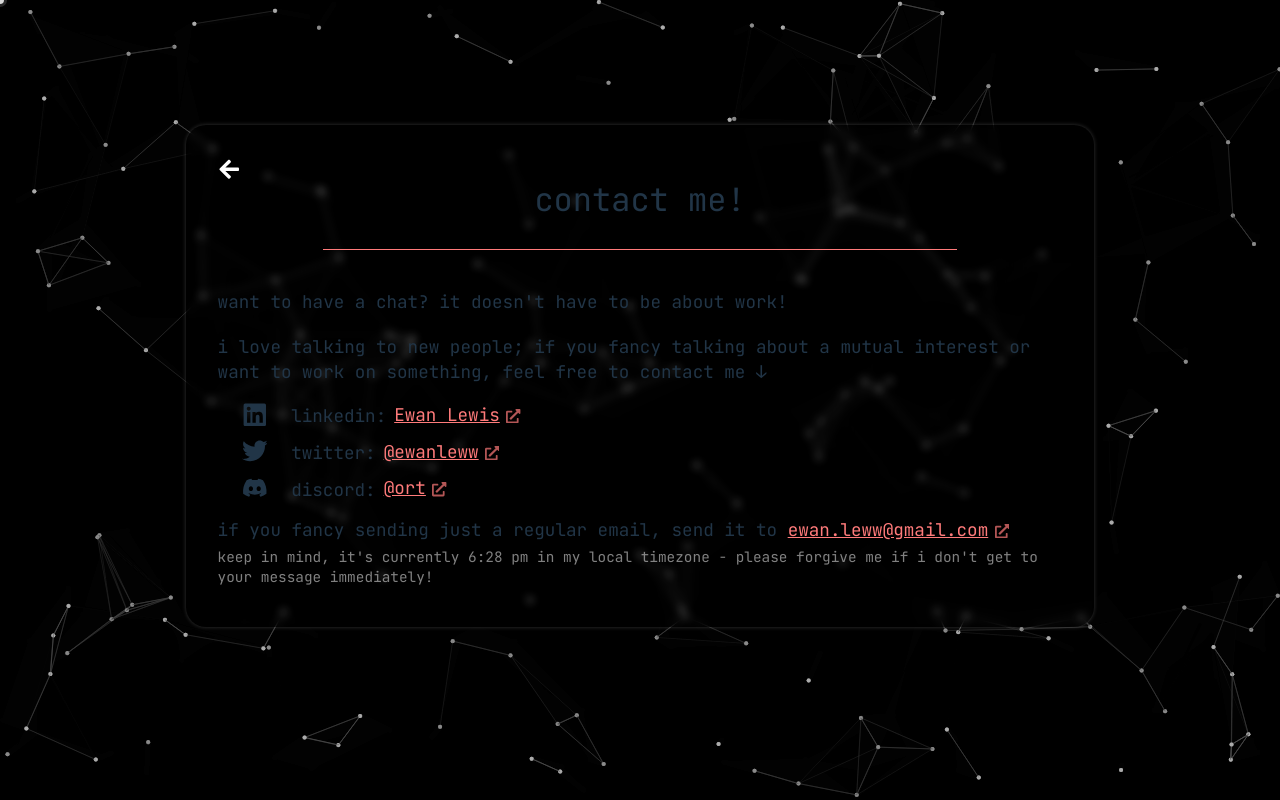
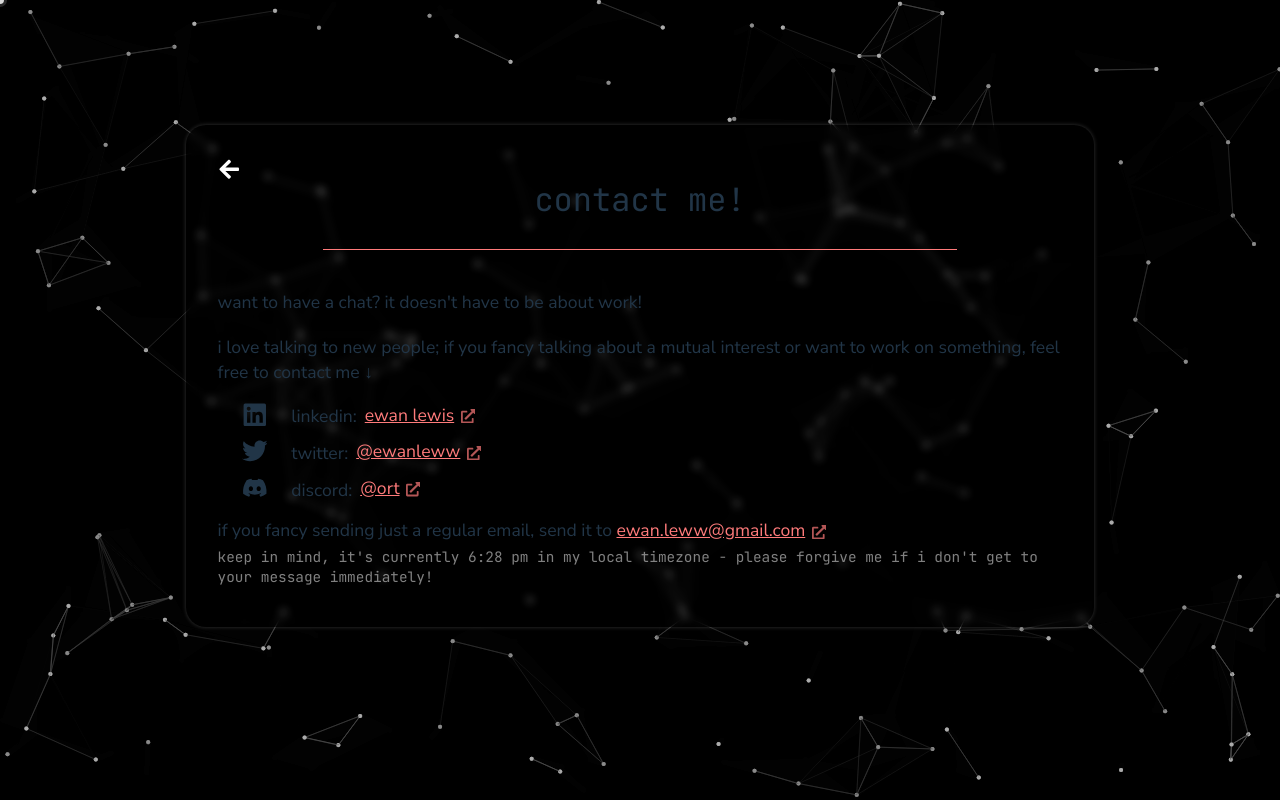
Before and after one commit to ewanlew/ewanlew.github.io, a React (Vite) app: page /contact in a window 1280 px wide. Built offline with nearby package versions, Linux system fonts and the light colour scheme.

Commit message:
near final format

```diff
--- a/src/About.jsx
+++ b/src/About.jsx
@@ -88,8 +88,8 @@ function About() {
                 </div>
                 <p className="body-text" style={{ paddingTop: "2rem" }}>
                     wanna have a nose at how i use these skills, or what i'm using them for right now? have
-                    a look at my{" "}
-                    <ExternalLinkWrapper href="/projects#skills">projects</ExternalLinkWrapper>
+                    a look {" "}
+                    <ExternalLinkWrapper href="/projects#skills">here!</ExternalLinkWrapper>
                 </p>
 
 
@@ -98,7 +98,7 @@ function About() {
                 <h2 style={{marginBottom: "1.2rem" }}>outside of work!</h2>
 
                 <p className="body-text">
-                    video games have been a huge part of my life since i was a child. they are what
+                    video games have been a huge part of my life since i was a kid. they are what
                     shaped me as person and what made me want to pursue a career in any kind of
                     software development.
                 </p>
@@ -109,7 +109,7 @@ function About() {
                     </ExternalLinkWrapper> {" "}
                     games. when my dad gifted me a copy of pokémon diamond in christmas of 2008, no one would have made
                     me believe that it would be my entire personality for the following decade and a half. {""}
-                    <span style={{ color: 'rgba(194, 166, 166, 1)' }}>(the icon for the website is a fletchinder)</span>
+                    <span style={{ color: 'rgba(194, 166, 166, 1)' }}>(the icon for this site is a fletchinder)</span>
                 </p>
 
                 <p className="body-text">
@@ -118,7 +118,8 @@ function About() {
                     {" "}
                     <ExternalLinkWrapper href="https://www.artinnaturephotography.com/gallery/sierranevada/all/">
                         sierra nevada
-                    </ExternalLinkWrapper>.
+                    </ExternalLinkWrapper>. in all, i've visited austria, france, germany, with plans to visit hong kong and
+                    japan in late 2026.
 
                 </p>
 
--- a/src/Contact.jsx
+++ b/src/Contact.jsx
@@ -41,18 +41,18 @@ function Contact() {
 
                 <h1>contact me!</h1>
 
-                <div>
+                <div className="body-text">
                     <p style={{ paddingBottom: "1rem" }}>want to have a chat? it doesn't have to be about work!</p>
                     <p>i love talking to new people; if you fancy talking about a mutual interest or want to work on something, feel free to contact me ↓</p>
                 </div>
 
-                <div className="list">
+                <div className="list body-text">
                 <ul>
                     <li>
                         <FaLinkedin className="list-icon" />
                         <p>linkedin:</p>
                         <ExternalLinkWrapper href="https://www.linkedin.com/in/ewan-lewis-492aa9283/" target="_blank" rel="noopener noreferrer">
-                        Ewan Lewis</ExternalLinkWrapper>
+                        ewan lewis</ExternalLinkWrapper>
                     </li>
                     <li>
                         <FaTwitter className="list-icon" />
@@ -67,7 +67,7 @@ function Contact() {
                 </ul>
                 </div>
 
-                <p>
+                <p className="body-text">
                     if you fancy sending just a regular email, send it to{" "}
                     <ExternalLinkWrapper href="mailto:ewan.leww@gmail.com">ewan.leww@gmail.com</ExternalLinkWrapper>
                 </p>
```
